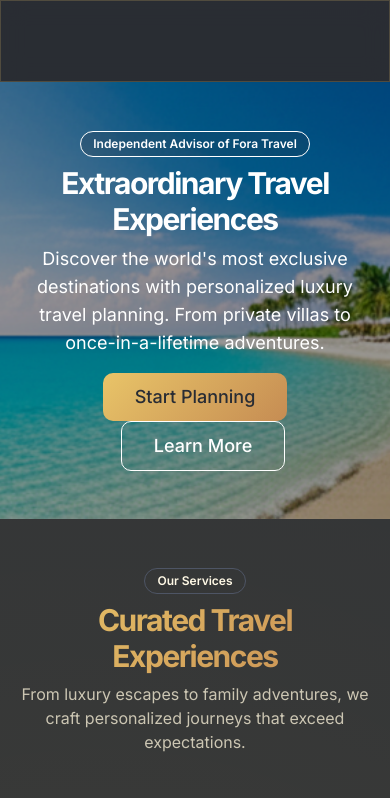
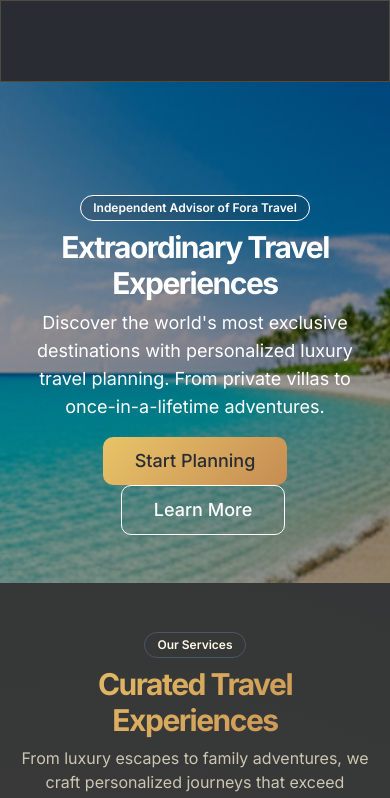
Before and after one commit to skytreeboii/Luxe-Atlas-Travel-Prod., a Next.js app: page / in a window 390 px wide. Shown: the top 798 px of the page. Built offline with nearby package versions, Linux system fonts and the light colour scheme.

Commit message:
Update page.tsx

```diff
--- a/app/page.tsx
+++ b/app/page.tsx
@@ -50,7 +50,7 @@ export default function Home() {
       </header>
       <main className="flex-1">
         {/* Hero Section */}
-        <section className="w-full py-12 md:py-24 lg:py-32 xl:py-48 relative">
+        <section className="w-full pt-28 py-12 md:py-24 lg:py-32 xl:py-48 relative">
           <div className="absolute inset-0 z-0">
             <img
               src="/images/hero-luxury-beach.png"
```
